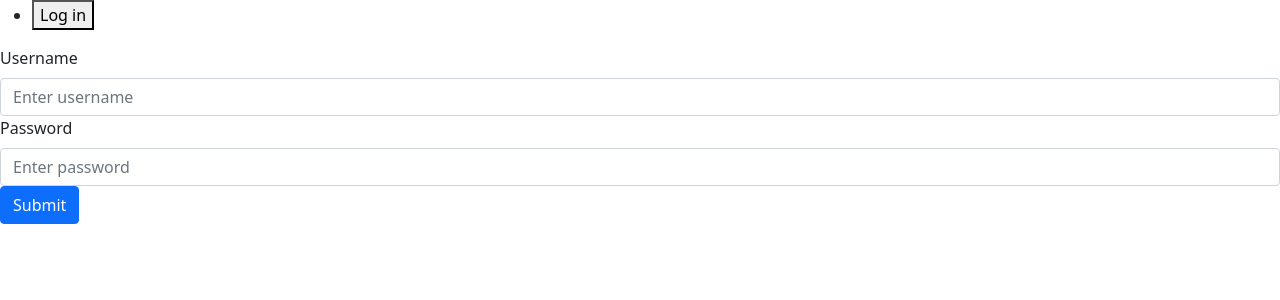
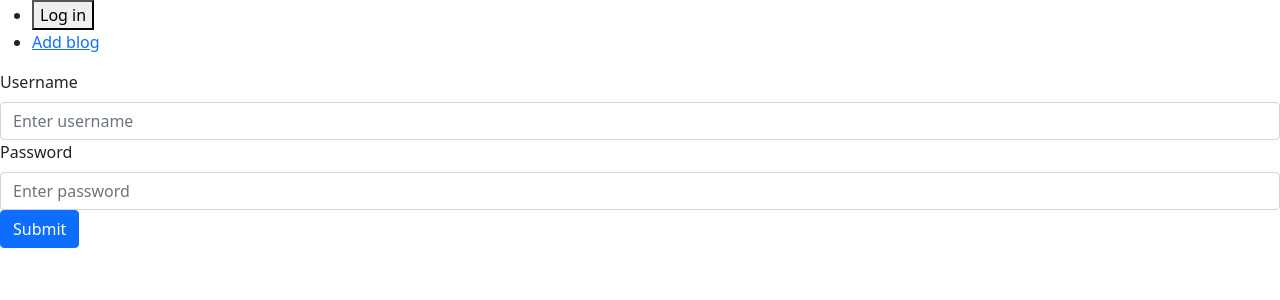
Before and after one commit to a-sha0234/blog-app-clientSide-Admin, a React (Create React App) app: page / in a window 1280 px wide. Shown: the top 300 px of the page. Built offline with nearby package versions, Linux system fonts and the light colour scheme.

Commit message:
add link to add-blog route

```diff
--- a/src/components/Navbar.js
+++ b/src/components/Navbar.js
@@ -27,6 +27,10 @@ export default function Navbar(props) {
             </Link>
           </li>
         )}
+
+        <li>
+          <Link to="/add-blog">Add blog</Link>
+        </li>
       </ul>
     </nav>
   );
```
